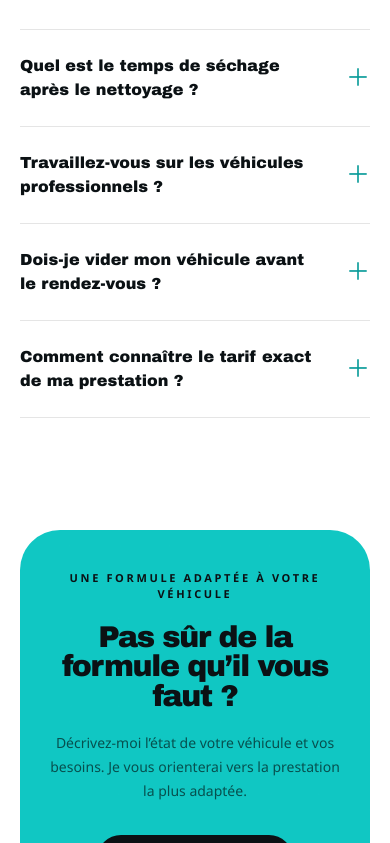
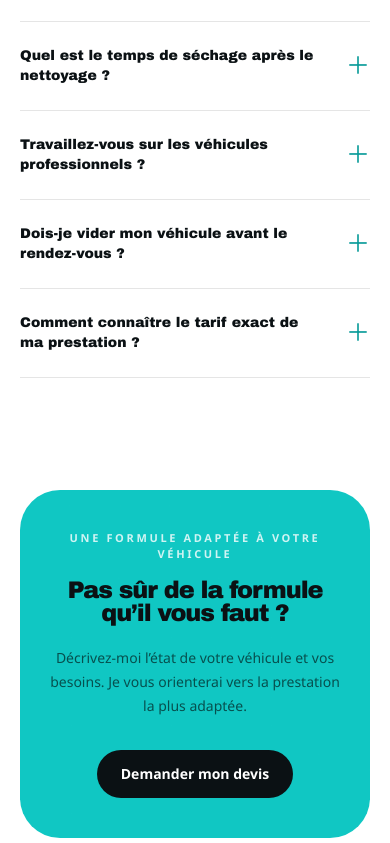
Before and after one commit to ovo-thom/auto-detailing, a Next.js app: page /prestations in a window 390 px wide. Shown: the part 4281-5124 px from the top of the page. Built offline with nearby package versions, Linux system fonts and the light colour scheme.

Commit message:
style: refine responsive CTA and FAQ

```diff
--- a/app/prestations/page.tsx
+++ b/app/prestations/page.tsx
@@ -202,7 +202,7 @@ export default function Prestations() {
                   <button
                     type="button"
                     onClick={() => setOpenIndex(isOpen ? null : index)}
-                    className="flex w-full cursor-pointer items-center justify-between gap-6 text-left font-display text-base md:text-lg font-bold"
+                    className="flex w-full cursor-pointer items-center justify-between gap-6 text-left font-display text-sm md:text-lg font-bold"
                   >
                     <span>{question}</span>
 
--- a/components/sections/Cta.tsx
+++ b/components/sections/Cta.tsx
@@ -15,13 +15,13 @@ export default function Cta({
   return (
     <section className="section-pad">
       <div className="container-site">
-        <div className="relative overflow-hidden rounded-[2.5rem] bg-aqua px-7 py-10 text-center md:px-16 md:py-14 lg:py-20">
+        <div className="relative mx-auto max-w-[1180px] overflow-hidden rounded-[2.5rem] bg-aqua px-7 py-10 text-center md:px-16 md:py-14 lg:py-20">
           <div className="hex-bg absolute inset-0 opacity-50" />
           <div className="relative">
-            <p className="mb-5 text-[11px] md:text-base font-bold uppercase tracking-[.24em]">
+            <p className="mb-4 text-[11px] font-bold uppercase tracking-[.24em] text-white/80 md:mb-5 md:text-xs">
               {eyebrow}
             </p>
-            <h2 className="display mx-auto max-w-3xl text-3xl md:text-4xl lg:text-6xl">
+            <h2 className="display mx-auto max-w-3xl text-2xl md:text-3xl lg:text-5xl">
               {title}
             </h2>
             <p className="mx-auto mt-5 max-w-xl text-sm leading-6 text-black/60">
```
